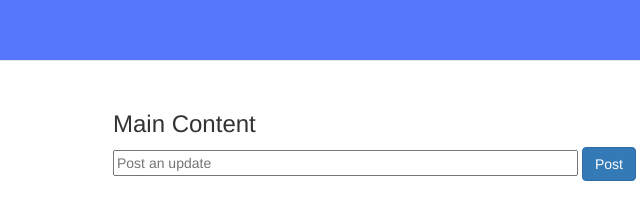
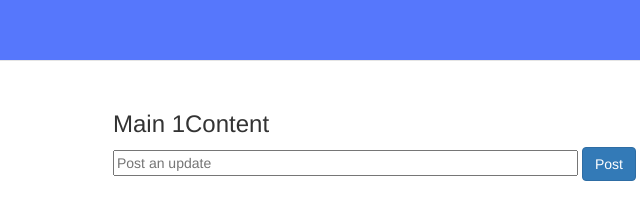
Before and after one commit to tejashreeKate/projA, a website: page app/index.html in a window 1280 px wide. Shown: the full height of the page, 222-862 px from the left. Drawn offline with nearby package versions, Linux system fonts and the light colour scheme; some packages are replaced by stand-ins of ours; files that its build step writes are made by us from their sources.

Commit message:
git issue

```diff
--- a/app/views/main.html
+++ b/app/views/main.html
@@ -1,6 +1,6 @@
 <div ng-include="'views/left-panel/index.html'"></div>
 <div class="col-md-9 col-xs-9 content-section">
-  <h3>Main Content</h3>
+  <h3>Main 1Content</h3>
   <input type="text" class="post-input" placeholder="Post an update"/>
   <button class="btn btn-primary">Post</button>
 </div>
```
